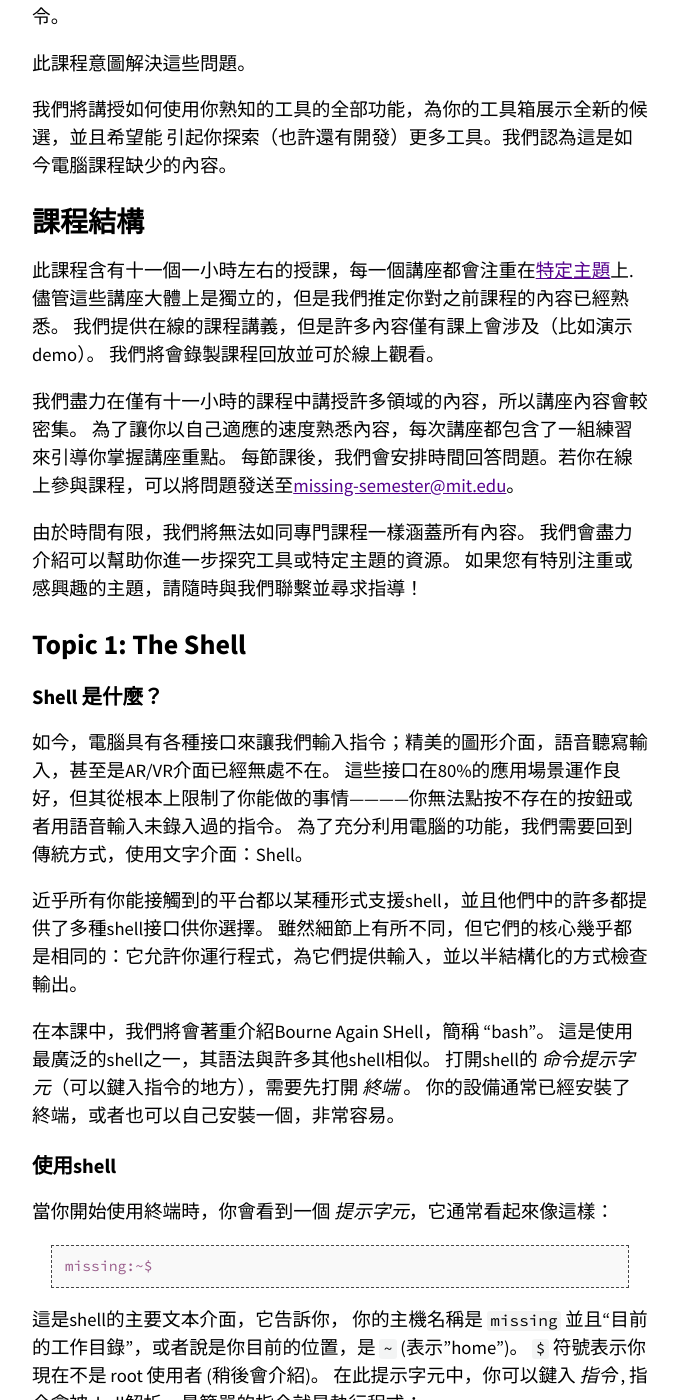
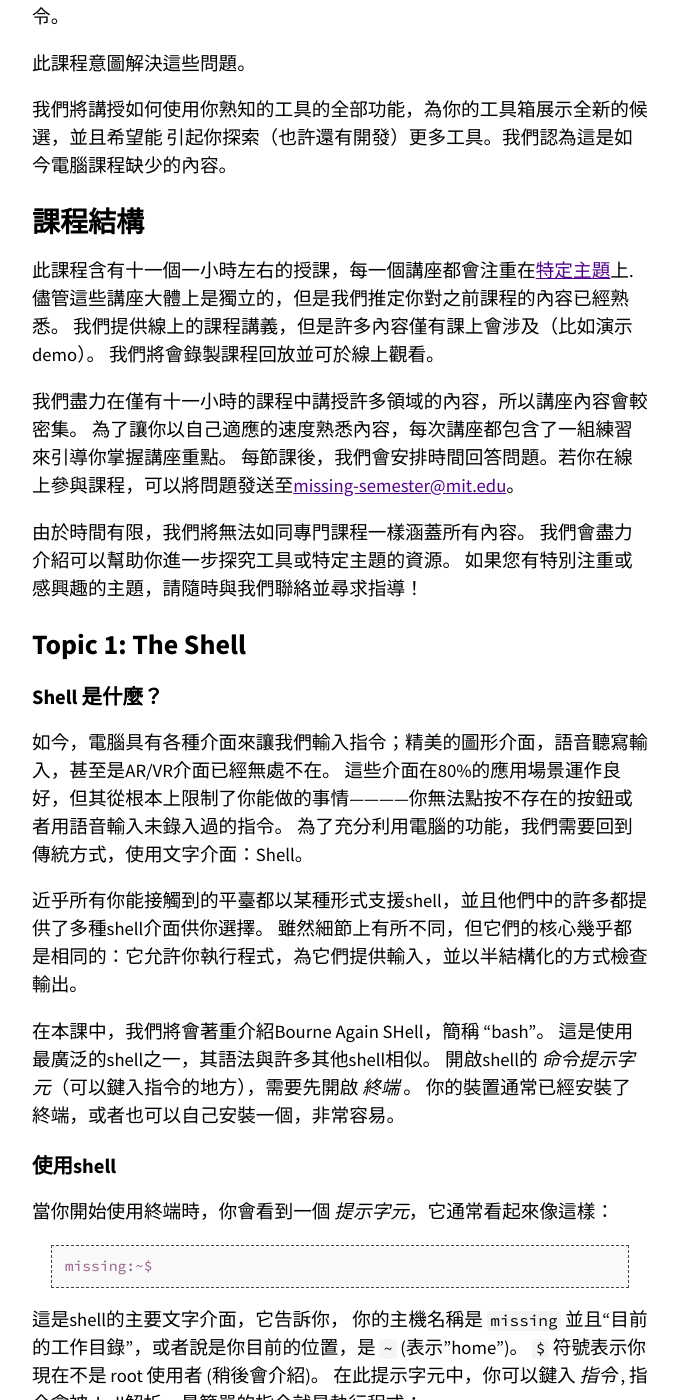
Before and after one commit to missing-semester-zh-Hant/missing-semester-zh-Hant.github.io, a Jekyll site: the page built from _2020/course-shell.md, in a window 1280 px wide and 1400 px high, scrolled down 676 px. Shown: the whole window, without its empty margins (300-979 px from the left). Built offline with Jekyll 4.4.1, drawn with Linux system fonts in a browser that asks for light colours; some of the changed text lies outside the part shown.

Commit message:
遣詞行文

````diff
--- a/_2020/course-shell.md
+++ b/_2020/course-shell.md
@@ -51,7 +51,7 @@ lectures and posting the recordings online. -->
 
 此課程含有十一個一小時左右的授課，每一個講座都會注重在[特定主題](/2020/)上.
 儘管這些講座大體上是獨立的，但是我們推定你對之前課程的內容已經熟悉。
-我們提供在線的課程講義，但是許多內容僅有課上會涉及（比如演示demo）。
+我們提供線上的課程講義，但是許多內容僅有課上會涉及（比如演示demo）。
 我們將會錄製課程回放並可於線上觀看。
 
 
@@ -74,7 +74,7 @@ or topic, but if something particularly strikes your fancy, don't
 hesitate to reach out to us and ask for pointers! -->
 由於時間有限，我們將無法如同專門課程一樣涵蓋所有內容。
 我們會盡力介紹可以幫助你進一步探究工具或特定主題的資源。
-如果您有特別注重或感興趣的主題，請隨時與我們聯繫並尋求指導！
+如果您有特別注重或感興趣的主題，請隨時與我們聯絡並尋求指導！
 
 
 # Topic 1: The Shell
@@ -90,8 +90,8 @@ you cannot press a button that isn't there or give a voice command that
 hasn't been programmed. To take full advantage of the tools your
 computer provides, we have to go old-school and drop down to a textual
 interface: The Shell. -->
-如今，電腦具有各種接口來讓我們輸入指令；精美的圖形介面，語音聽寫輸入，甚至是AR/VR介面已經無處不在。
-這些接口在80%的應用場景運作良好，但其從根本上限制了你能做的事情————你無法點按不存在的按鈕或者用語音輸入未錄入過的指令。
+如今，電腦具有各種介面來讓我們輸入指令；精美的圖形介面，語音聽寫輸入，甚至是AR/VR介面已經無處不在。
+這些介面在80%的應用場景運作良好，但其從根本上限制了你能做的事情————你無法點按不存在的按鈕或者用語音輸入未錄入過的指令。
 為了充分利用電腦的功能，我們需要回到傳統方式，使用文字介面：Shell。
 
 <!-- Nearly all platforms you can get your hand on has a shell in one form or
@@ -99,8 +99,8 @@ another, and many of them have several shells for you to choose from.
 While they may vary in the details, at their core they are all roughly
 the same: they allow you to run programs, give them input, and inspect
 their output in a semi-structured way. -->
-近乎所有你能接觸到的平台都以某種形式支援shell，並且他們中的許多都提供了多種shell接口供你選擇。
-雖然細節上有所不同，但它們的核心幾乎都是相同的：它允許你運行程式，為它們提供輸入，並以半結構化的方式檢查輸出。
+近乎所有你能接觸到的平臺都以某種形式支援shell，並且他們中的許多都提供了多種shell介面供你選擇。
+雖然細節上有所不同，但它們的核心幾乎都是相同的：它允許你執行程式，為它們提供輸入，並以半結構化的方式檢查輸出。
 
 <!-- In this lecture, we will focus on the Bourne Again SHell, or "bash" for
 short. This is one of the most widely used shells, and its syntax is
@@ -110,8 +110,8 @@ Your device probably shipped with one installed, or you can install one
 fairly easily. -->
 在本課中，我們將會著重介紹Bourne Again SHell，簡稱 “bash”。
 這是使用最廣泛的shell之一，其語法與許多其他shell相似。
-打開shell的 _命令提示字元_（可以鍵入指令的地方），需要先打開 _終端_ 。
-你的設備通常已經安裝了終端，或者也可以自己安裝一個，非常容易。
+開啟shell的 _命令提示字元_（可以鍵入指令的地方），需要先開啟 _終端_ 。
+你的裝置通常已經安裝了終端，或者也可以自己安裝一個，非常容易。
 
 
 <!-- ## Using the shell -->
@@ -131,7 +131,7 @@ or where you currently are, is `~` (short for "home"). The `$` tells you
 that you are not the root user (more on that later). At this prompt you
 can type a _command_, which will then be interpreted by the shell. The
 most basic command is to execute a program: -->
-這是shell的主要文本介面，它告訴你， 你的主機名稱是 `missing` 並且“目前的工作目錄”，或者說是你目前的位置，是 `~` (表示"home")。
+這是shell的主要文字介面，它告訴你， 你的主機名稱是 `missing` 並且“目前的工作目錄”，或者說是你目前的位置，是 `~` (表示"home")。
 `$` 符號表示你現在不是 root 使用者 (稍後會介紹)。 在此提示字元中，你可以鍵入 _指令_ , 指令會被shell解析。最簡單的指令就是執行程式：
 
 ```console
@@ -276,9 +276,9 @@ options (flags with values) that start with `-` to modify their
 behavior. Usually, running a program with the `-h` or `--help` flag
 (`/?` on Windows) will print some help text that tells you what flags
 and options are available. For example, `ls --help` tells us: -->
-除非我們在第一個參數指定目錄，`ls` 會印出當前目錄下的內容。
+除非我們在第一個引數指定目錄，`ls` 會印出當前目錄下的內容。
 許多指令接受旗標與選項（帶有值的旗標），旗標以 `-` 起始且可以改變指令的行為。
-通常，執行程式時使用 `-h` 或 `--help` 旗標（在Windows系統中使用 `/?`），會印出幫助文本，來告訴使用者有哪些旗標與選項可用。
+通常，執行程式時使用 `-h` 或 `--help` 旗標（在Windows系統中使用 `/?`），會印出幫助文字，來告訴使用者有哪些旗標與選項可用。
 例如，`ls --help` 會告訴我們：
 
 ```
@@ -452,7 +452,7 @@ $ echo 3 | sudo tee brightness
 and _it_ is running as `root`, the permissions all work out. You can
 control all sorts of fun and useful things through `/sys`, such as the
 state of various system LEDs (your path might be different): -->
-因為 `tee` 程式打開了 `/sys`，而且 _它_ 正以 root 使用者執行，因此權限運作正常。
+因為 `tee` 程式開啟了 `/sys`，而且 _它_ 正以 root 使用者執行，因此權限運作正常。
 我們可以在 `/sys` 下做有趣又有用的事情了，例如改變系統 LED 的狀態（你的路徑可能會不一樣）：
 
 ```console
````
Also changed, not shown: other parts of _2020/course-shell.md (+24 -24 lines).
